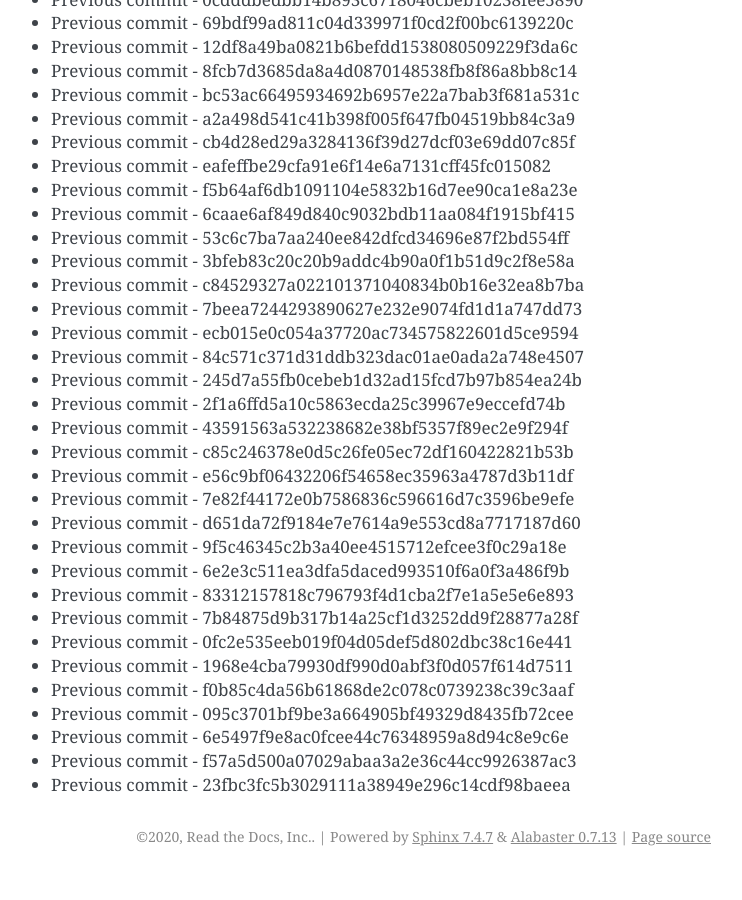
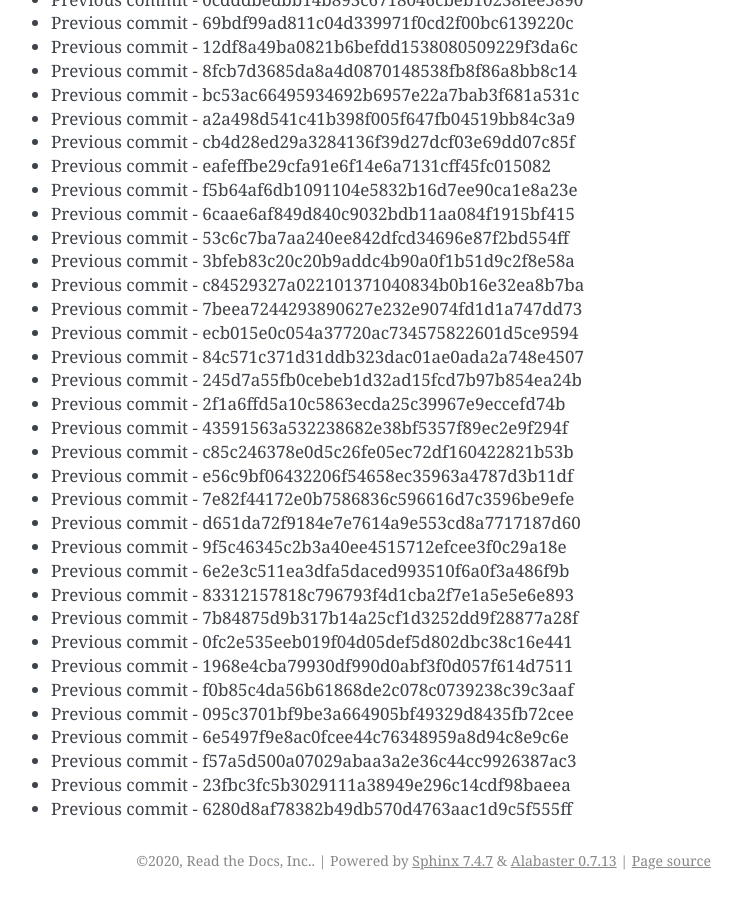
Before and after one commit to readthedocs/rtd-git-stresstest, a Sphinx documentation site: the page built from docs/updates.rst, in a window 1280 px wide and 900 px high, scrolled down 74212 px. Shown: the whole window, without its empty margins (399-1141 px from the left). Built offline with Sphinx 7.4.7, drawn with Linux system fonts in a browser that asks for light colours; before the commit the page ends 75088 px from its top, so only the background shows below that.

Commit message:
Generating commit from previous: 6280d8af78382b49db570d4763aac1d9c5f555ff

```diff
--- a/docs/updates.rst
+++ b/docs/updates.rst
@@ -3150,3 +3150,4 @@ It can be tested for any performance characteristics.
 * Previous commit - 6e5497f9e8ac0fcee44c76348959a8d94c8e9c6e
 * Previous commit - f57a5d500a07029abaa3a2e36c44cc9926387ac3
 * Previous commit - 23fbc3fc5b3029111a38949e296c14cdf98baeea
+* Previous commit - 6280d8af78382b49db570d4763aac1d9c5f555ff
```
